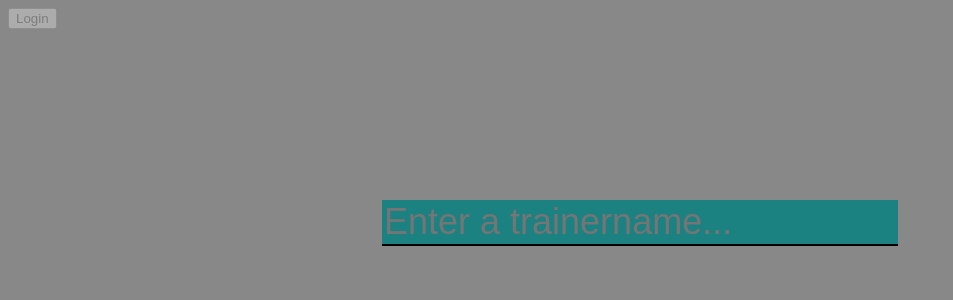
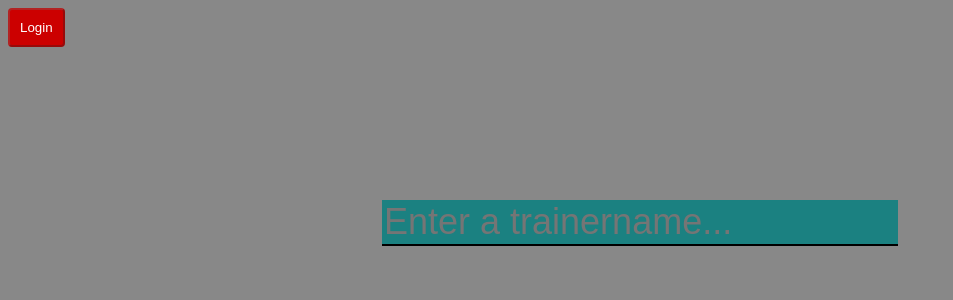
Before and after one commit to ludwigcarlsson/pokemon-trainer-experis, an Angular app: page /login in a window 1280 px wide. Shown: the top 300 px of the page, without its empty margins (0-953 px from the left). Built offline with nearby package versions, Linux system fonts and the light colour scheme.

Commit message:
Vattenkruka feat: Generic styling of buttons

```diff
--- a/src/app/components/pokemon/pokemon.component.scss
+++ b/src/app/components/pokemon/pokemon.component.scss
@@ -33,7 +33,7 @@
     height: 40px;
 }
 .pokemon-card {
-    border: 8px solid yellow;
+    border: 8px solid  #FFDE00;
     border-radius: 5px;
     width: 450px;
     height: 700px;
@@ -49,7 +49,7 @@
     img {
         width: 100%;
         height: 40%;
-        border: yellow 4px solid;
+        border:  #FFDE00 4px solid;
         margin-left: -4px;
         box-shadow: 2px 2px 5px rgba(0,0,0,0.5);
     }
--- a/src/styles.scss
+++ b/src/styles.scss
@@ -3,3 +3,16 @@ body {
     background: #888;
     font-family: sans-serif;
 }
+
+button {
+    background-color: #CC0000;
+    color:white;
+    transition: 0.5s ease-in-out;
+    cursor: pointer;
+    padding:10px;
+    border-radius:4px;
+    &:hover{
+        background-color: #FF0000;
+        color:white;
+    }
+}
```
